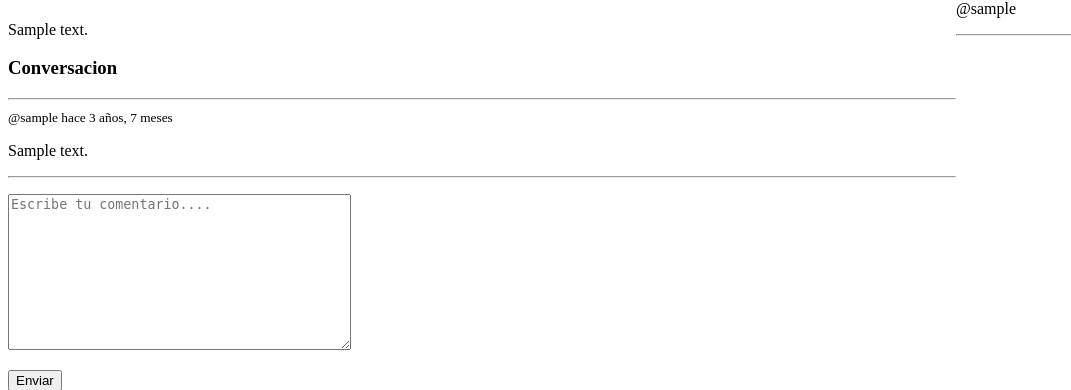
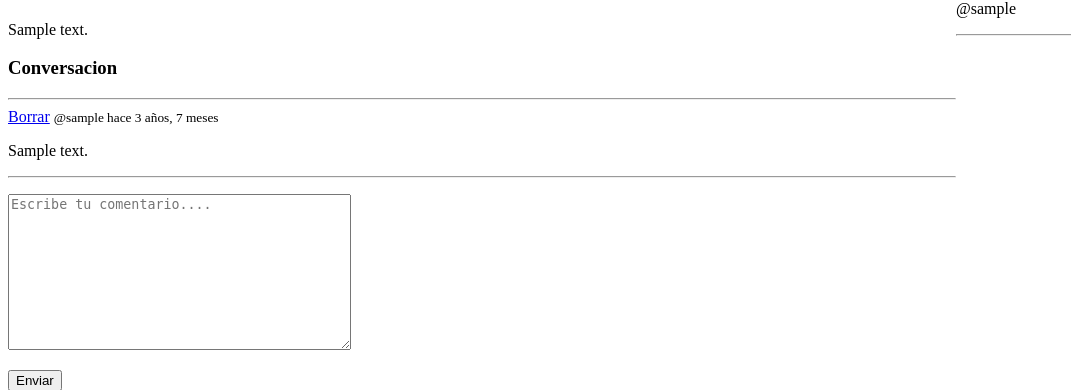
Before and after one commit to marcelonieva7/studyBud, a Django app: page /room/1 in a window 1280 px wide. Shown: the part 238-628 px from the top of the page, without its empty margins (0-1071 px from the left). Run offline with Django 4.2, Linux system fonts and the light colour scheme; a user stored in the database is signed in; tables that the repository leaves empty hold one stand-in row (values such as "Sample post").

Commit message:
ref(Base): add link to delete view

```diff
--- a/base/templates/base/room.html
+++ b/base/templates/base/room.html
@@ -18,6 +18,9 @@
       <hr>
       {% for msg in room_messages %}
         <div>
+          {% if request.user == msg.user %}
+            <a href="{% url 'base:delete-message' msg.id %}">Borrar</a>
+          {% endif %}
           <small>@{{msg.user}} hace {{msg.created|timesince}}</small>
           <p>{{msg.body}}</p>
           <hr>
```
